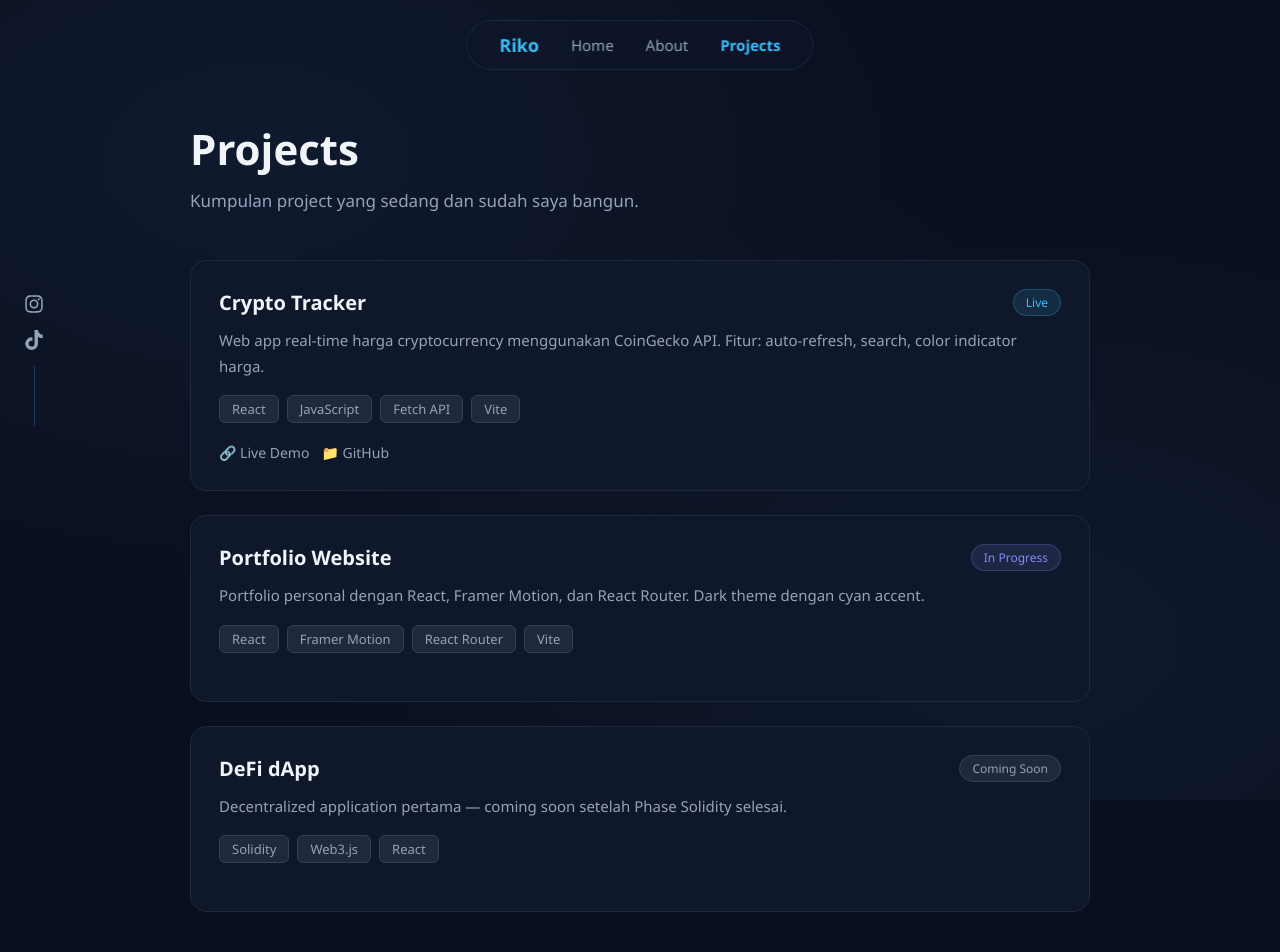
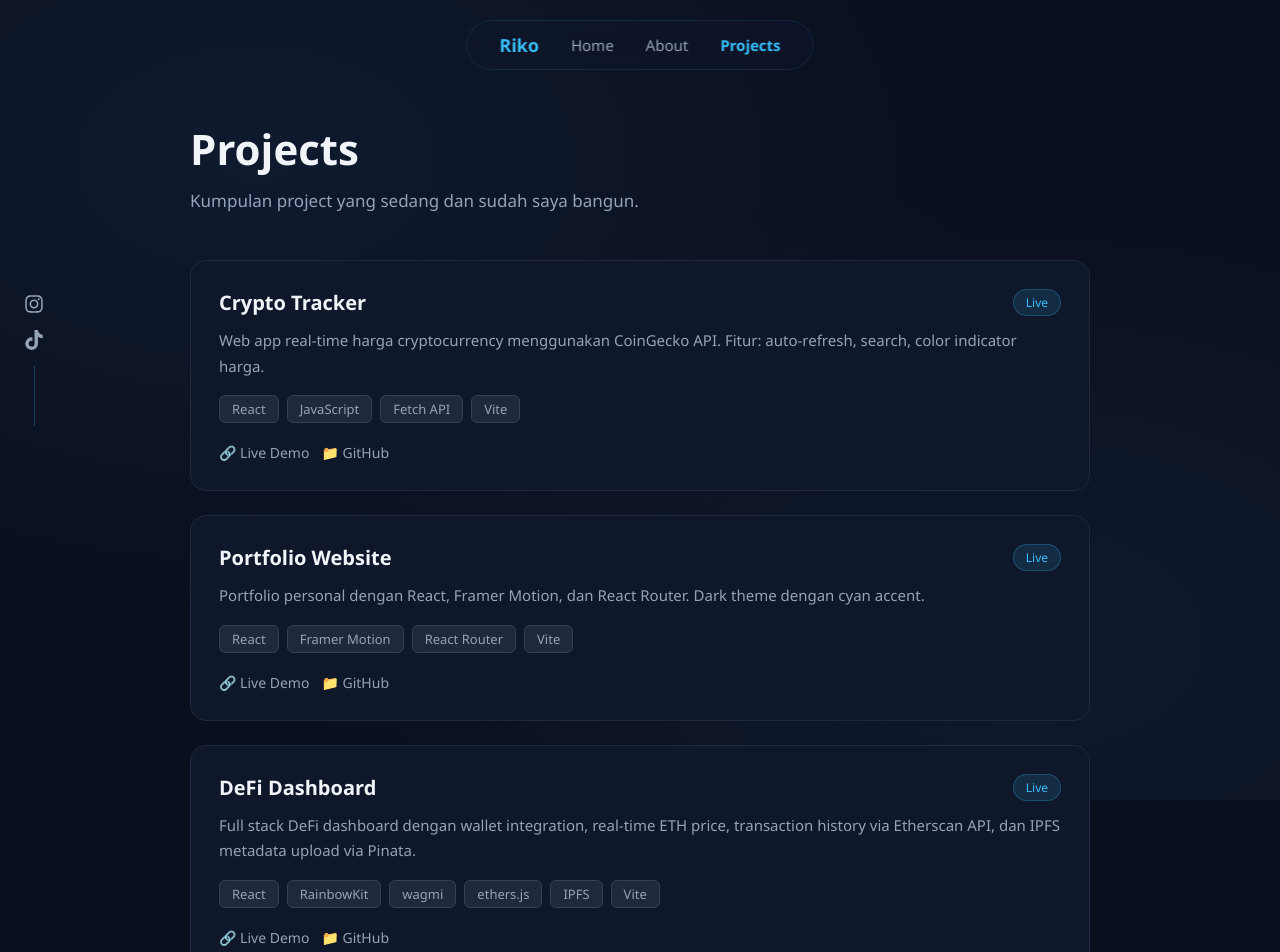
Before and after one commit to tronic21-ctrl/portofolio-riko, a React (Vite) app: page /projects in a window 1280 px wide. Shown: the top 952 px of the page. Built offline with nearby package versions, Linux system fonts and the light colour scheme.

Commit message:
feat: update projects.jsx status to live

```diff
--- a/src/pages/Projects.jsx
+++ b/src/pages/Projects.jsx
@@ -14,17 +14,17 @@ function Projects() {
       title: 'Portfolio Website',
       desc: 'Portfolio personal dengan React, Framer Motion, dan React Router. Dark theme dengan cyan accent.',
       tech: ['React', 'Framer Motion', 'React Router', 'Vite'],
-      live: null,
-      github: null,
-      status: 'In Progress',
+      live: 'https://portofolio-riko-mu.vercel.app',
+      github: 'https://github.com/tronic21-ctrl/portofolio-riko',
+      status: 'Live',
     },
     {
-      title: 'DeFi dApp',
-      desc: 'Decentralized application pertama — coming soon setelah Phase Solidity selesai.',
-      tech: ['Solidity', 'Web3.js', 'React'],
-      live: null,
-      github: null,
-      status: 'Coming Soon',
+      title: 'DeFi Dashboard',
+      desc: 'Full stack DeFi dashboard dengan wallet integration, real-time ETH price, transaction history via Etherscan API, dan IPFS metadata upload via Pinata.',
+      tech: ['React', 'RainbowKit', 'wagmi', 'ethers.js', 'IPFS', 'Vite'],
+      live: 'https://defi-dashboard-pi.vercel.app/',
+      github: 'https://github.com/tronic21-ctrl/defi-dashboard',
+      status: 'Live',
     },
   ]
 
```
